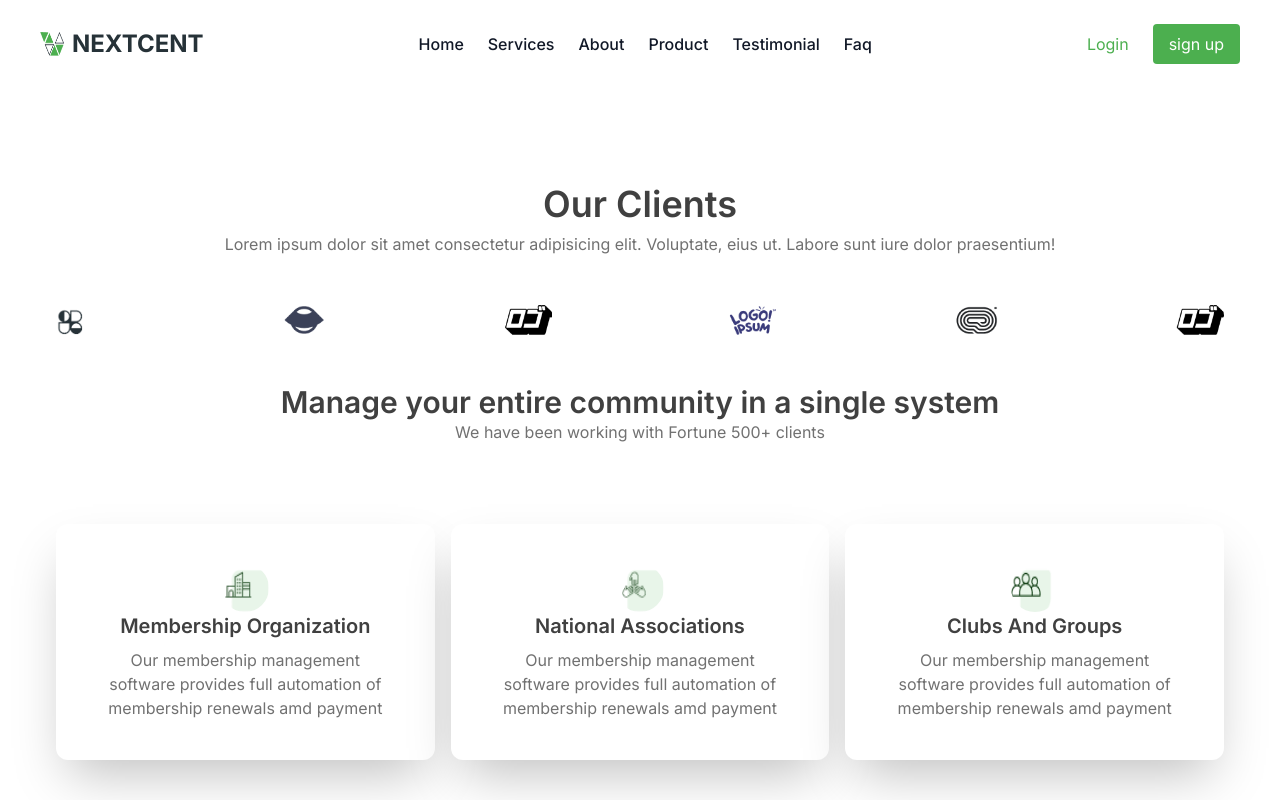
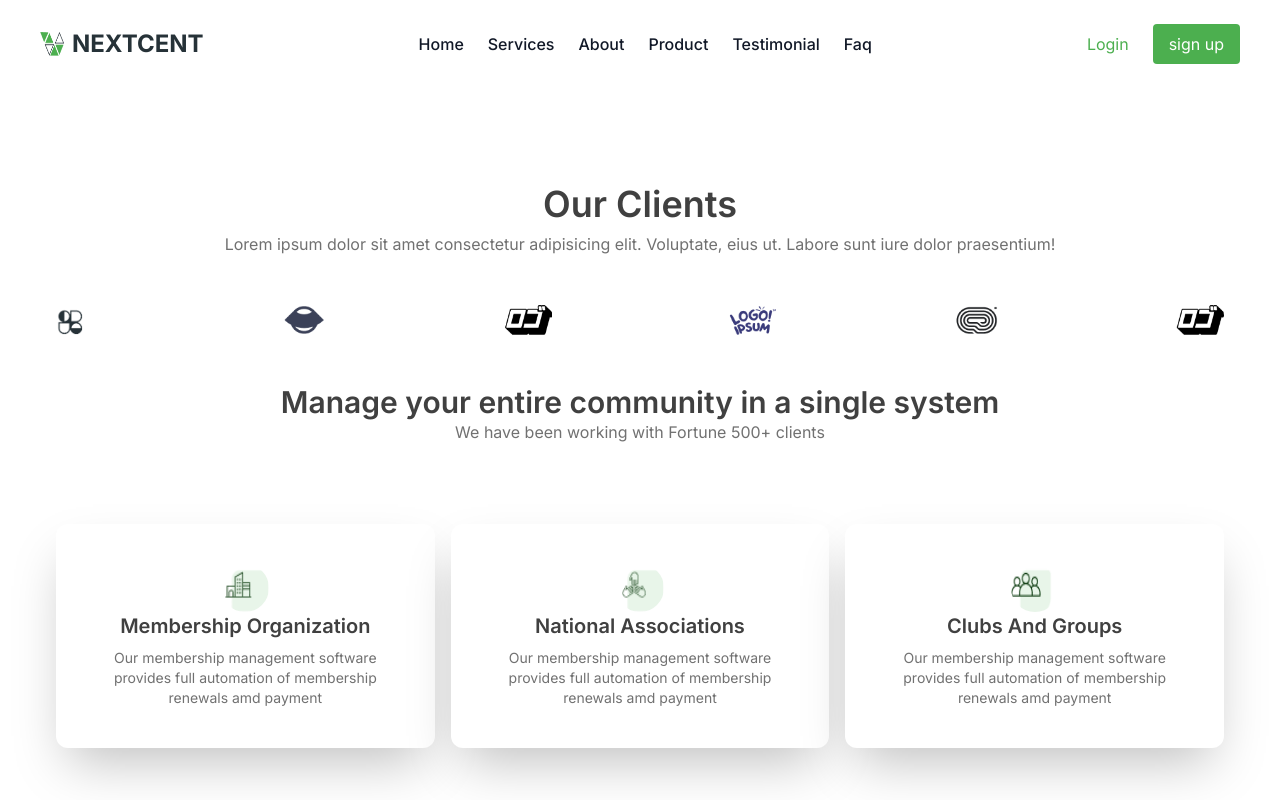
Before and after one commit to zablon-oigo/agency, a React (Vite) app: page / in a window 1280 px wide. Shown: the top 800 px of the page. Built offline with nearby package versions, Linux system fonts and the light colour scheme.

Commit message:
Reducing font size on card for smaller screen

```diff
--- a/src/assets/Layout/Card.jsx
+++ b/src/assets/Layout/Card.jsx
@@ -34,10 +34,10 @@ function Card() {
               <img src={item.icon} alt="" className='w-12 h-12 mx-auto group-hover:bg-[#A5D6A7] rounded-full ' />
             </span>
           </div>
-          <h2 className="mb-2 text-xl font-semibold text-center capitalize duration-300 group-hover:text-brandPrimary text-neutralDGray">
+          <h2 className="mb-2 font-semibold text-center capitalize duration-300 text-md md:text-xl group-hover:text-brandPrimary text-neutralDGray">
             {item.title}
           </h2>
-          <p className="text-center text-md text-neutralGray first-letter:capitalize group-hover:text-neutralDGray ">
+          <p className="text-sm text-center md:text-md text-neutralGray first-letter:capitalize group-hover:text-neutralDGray ">
             {item.description}
           </p>
         </div>
```
